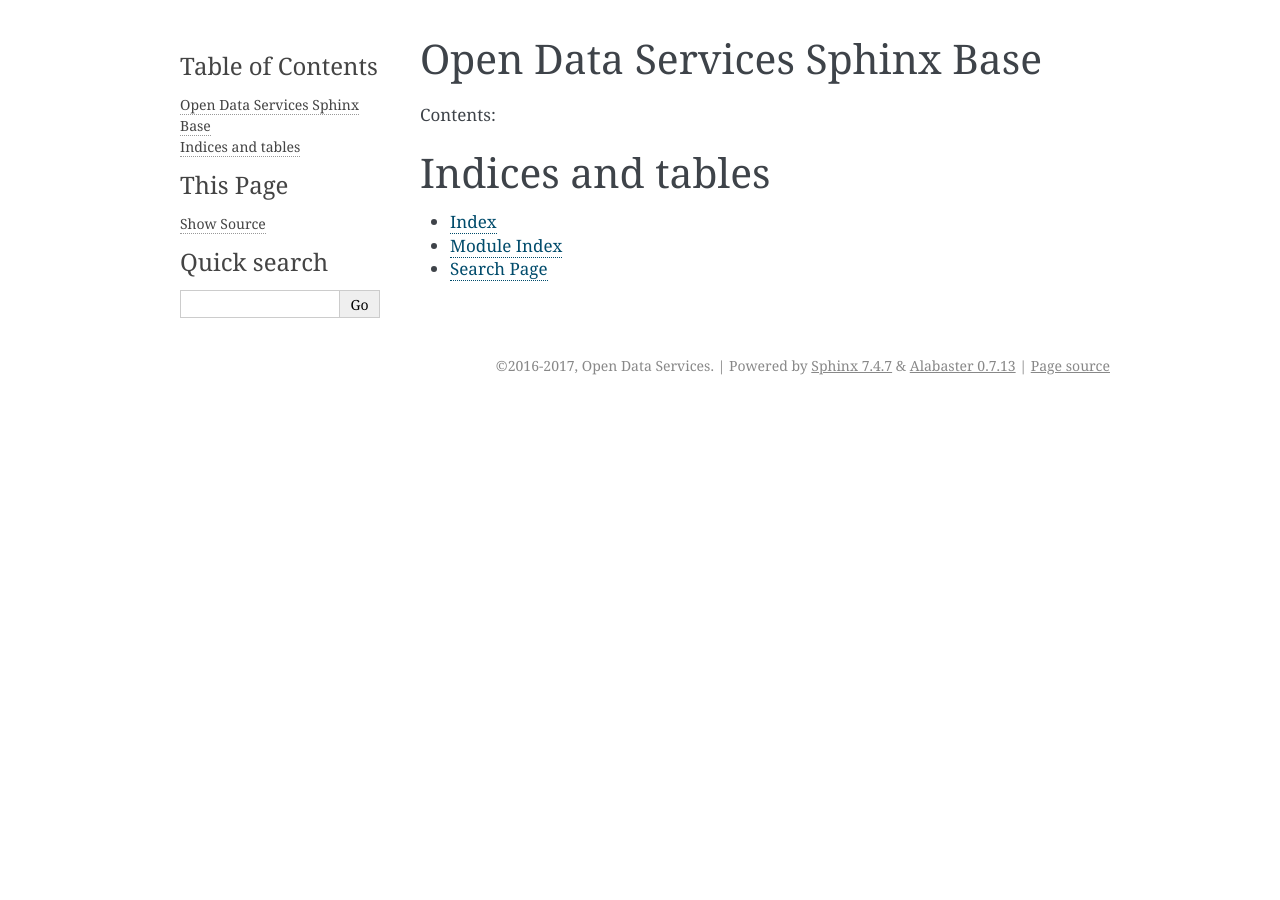
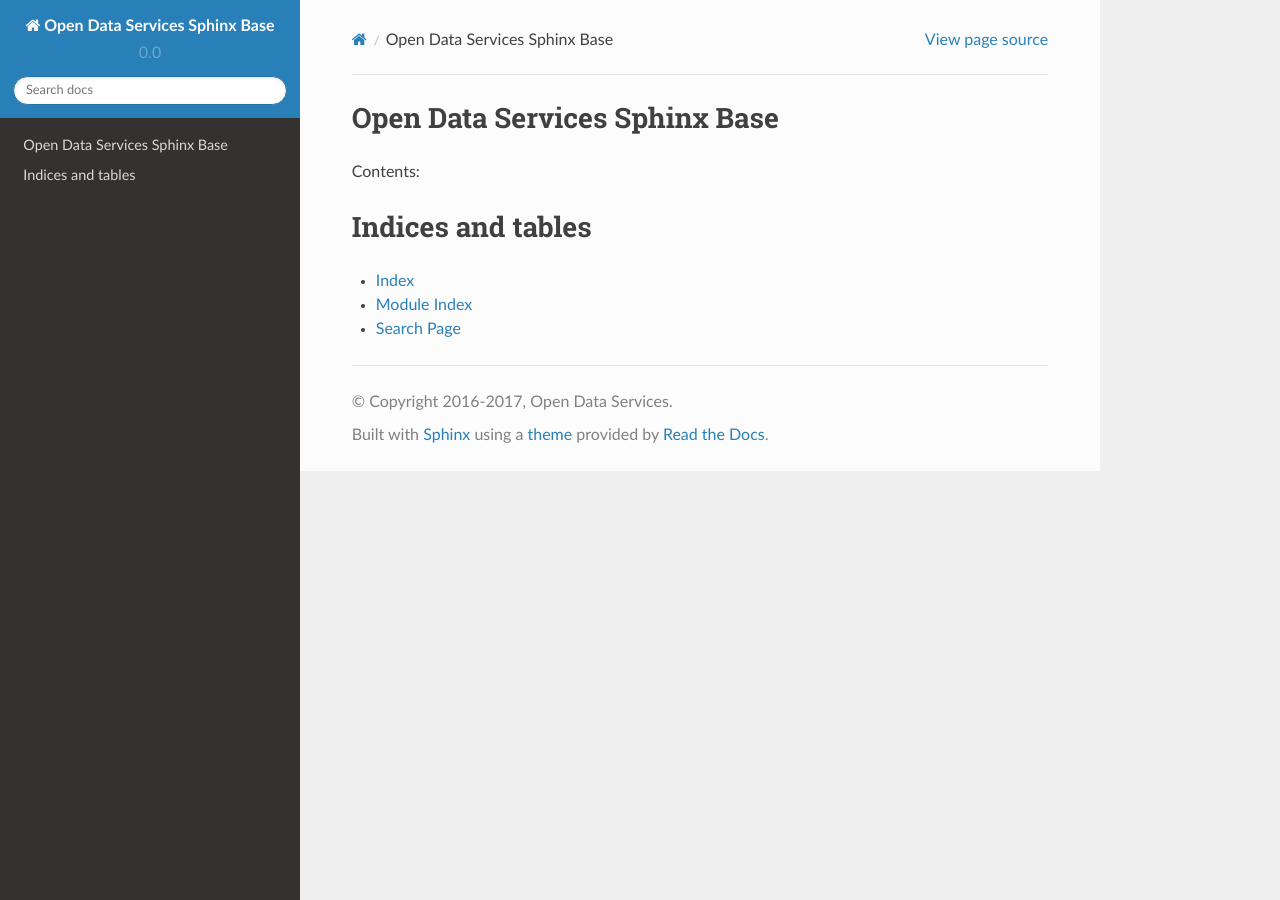
Before and after one commit to OpenDataServices/sphinx-base, a Sphinx documentation site: the page built from docs/index.md, in a window 1280 px wide. Built offline with Sphinx 7.4.7 and the Read the Docs theme 2.0.0, drawn with Linux system fonts in a browser that asks for light colours; pages that are not in the unit, such as notebooks, are missing from menus.

Commit message:
Use readthedocs theme

```diff
--- a/docs/conf.py
+++ b/docs/conf.py
@@ -126,7 +126,15 @@
 # The theme to use for HTML and HTML Help pages.  See the documentation for
 # a list of builtin themes.
 #
-html_theme = 'alabaster'
+# on_rtd is whether we are on readthedocs.org, this line of code grabbed from docs.readthedocs.org
+import os
+on_rtd = os.environ.get('READTHEDOCS', None) == 'True'
+
+if not on_rtd:  # only import and set the theme if we're building docs locally
+    import sphinx_rtd_theme
+    html_theme = 'sphinx_rtd_theme'
+    html_theme_path = [sphinx_rtd_theme.get_html_theme_path()]
+# otherwise, readthedocs.org uses their theme by default, so no need to specify it
 
 # Theme options are theme-specific and customize the look and feel of a theme
 # further.  For a list of options available for each theme, see the
--- a/requirements.txt
+++ b/requirements.txt
@@ -1,6 +1,7 @@
 Sphinx==1.5.3
 sphinx-intl==0.9.9
 transifex-client==0.12.4
+sphinx-rtd-theme==0.2.4
 # recommonmark commit pinned from master branch
 -e git+https://github.com/rtfd/recommonmark.git@50be4978d7d91d0b8a69643c63450c8cd92d1212#egg=recommonmark
 ## The following requirements were added by pip freeze:
```
Also changed, not shown: 1 other file.
